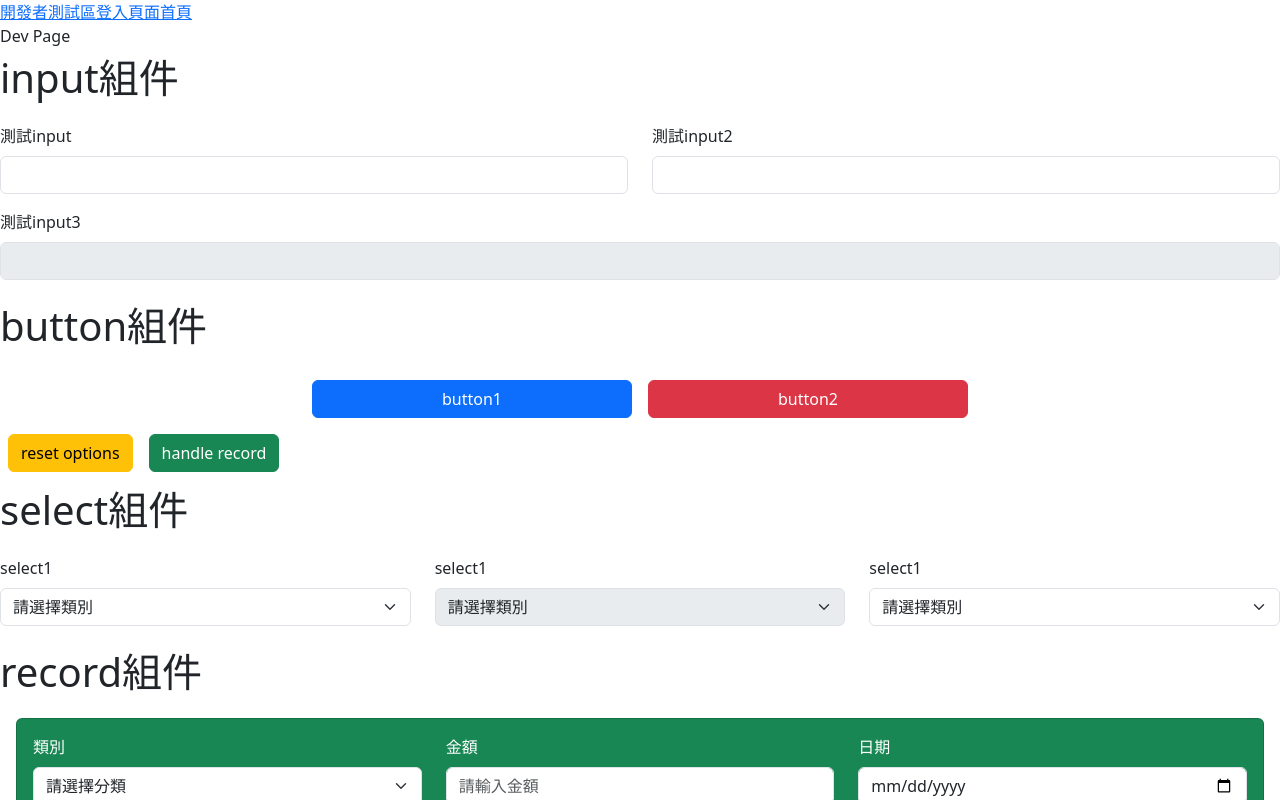
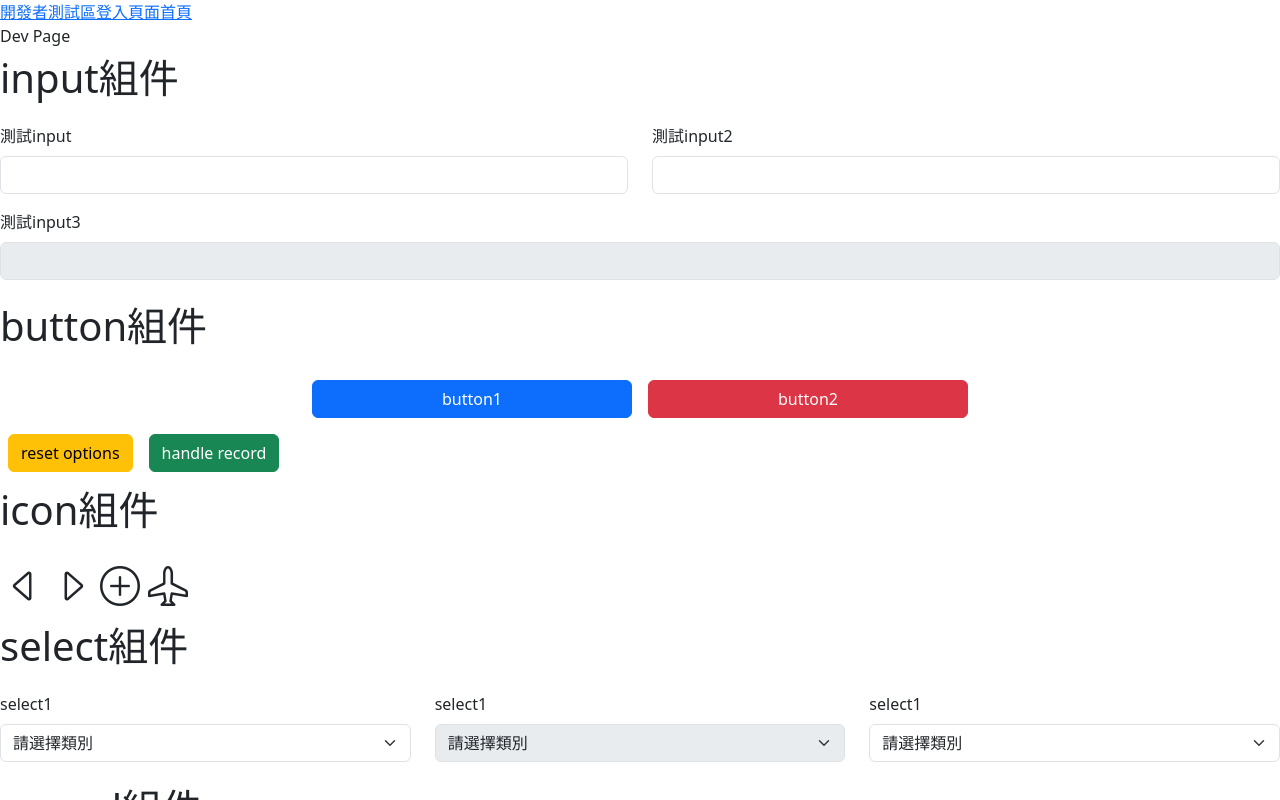
Before and after one commit to ianSama0217/Accounting-fe, a React (Vite) app: page /Accounting/dev in a window 1280 px wide. Shown: the top 800 px of the page. Built offline with nearby package versions, Linux system fonts and the light colour scheme.

Commit message:
import bootstrap-icons, implement icon component

```diff
--- a/package.json
+++ b/package.json
@@ -11,6 +11,7 @@
   },
   "dependencies": {
     "bootstrap": "^5.3.8",
+    "bootstrap-icons": "^1.13.1",
     "react": "^19.2.0",
     "react-dom": "^19.2.4",
     "react-router-dom": "^7.13.1",
--- a/src/App.tsx
+++ b/src/App.tsx
@@ -1,5 +1,6 @@
 import { BrowserRouter, Routes, Route } from "react-router-dom";
 import "../node_modules/bootstrap/dist/css/bootstrap.min.css";
+import "../node_modules/bootstrap-icons/font/bootstrap-icons.css";
 
 import { routers } from "./router/index";
 import Sidebar from "./component/sidebar";
--- /dev/null
+++ b/src/component/icon/index.tsx
@@ -0,0 +1,12 @@
+import React from "react";
+
+interface IconProps {
+  onClick?: () => void;
+  style: string;
+}
+
+const Icon: React.FC<IconProps> = ({ onClick, style }) => {
+  return <i className={`${style}`} onClick={onClick}></i>;
+};
+
+export default Icon;
--- a/src/content/dev/index.tsx
+++ b/src/content/dev/index.tsx
@@ -4,6 +4,7 @@ import Input from "../../component/input";
 import Button from "../../component/button";
 import Record from "../../component/record";
 import Select from "../../component/select";
+import Icon from "../../component/icon";
 
 function Dev() {
   const [val, setVal] = useState("");
@@ -97,6 +98,17 @@ function Dev() {
           style="m-2"
         />
       </>
+      {/* icon組件測試 */}
+      <p className="fs-1">icon組件</p>
+      <Icon style={"bi bi-caret-left fs-1 m-1"} />
+      <Icon style={"bi bi-caret-right fs-1 m-1"} />
+      <Icon style={"bi bi-plus-circle fs-1 m-1"} />
+      <Icon
+        style={"bi bi-airplane fs-1 m-1"}
+        onClick={() => {
+          alert("click airplane icon!!!");
+        }}
+      />
       {/* select組件測試 */}
       <>
         <p className="fs-1">select組件</p>
```
Also changed, not shown: 1 other file (tests, documents, lock files or other folders).
